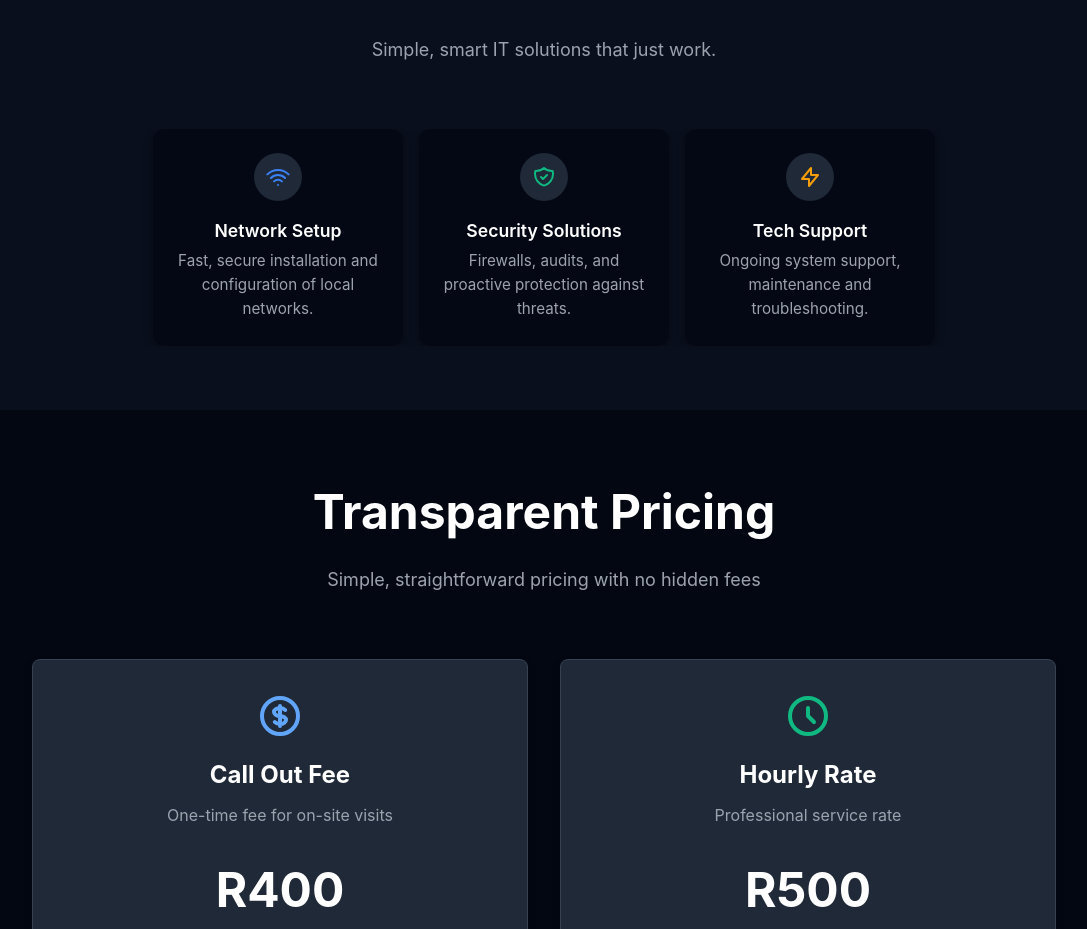
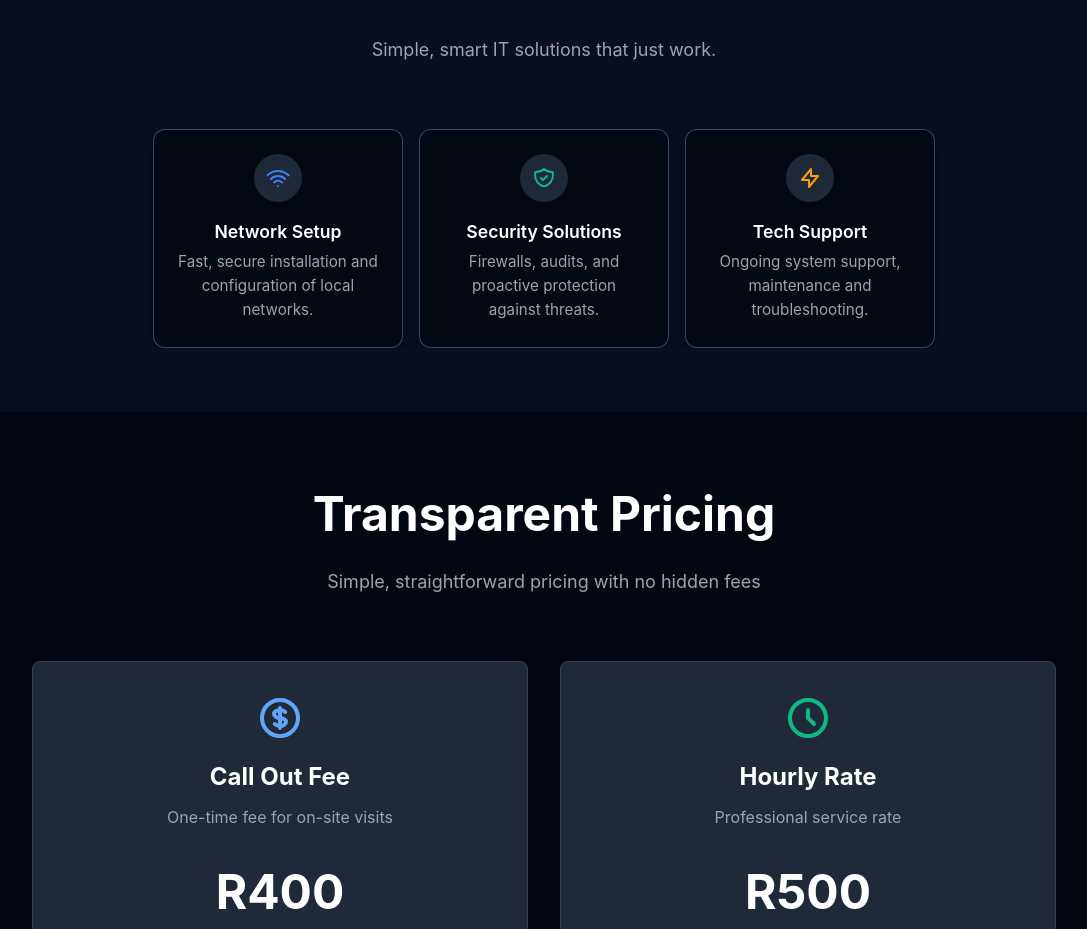
Before and after one commit to project-LKH/stars-it, a React (Create React App) app: page / in a window 1280 px wide. Shown: the part 921-1850 px from the top of the page, without its empty margins (96-1183 px from the left). Built offline with nearby package versions, Linux system fonts and the light colour scheme.

Commit message:
update: - added border to service cards

```diff
--- a/src/components/sections/Services.css
+++ b/src/components/sections/Services.css
@@ -103,6 +103,7 @@
   max-width: 250px;
   background: rgba(3, 7, 18, 0.8);
   border-radius: 0.75rem;
+  border: 1px solid rgba(109, 123, 184, 0.534);
   padding: 1.5rem;
   text-align: center;
   transition: transform 0.3s ease;
```
